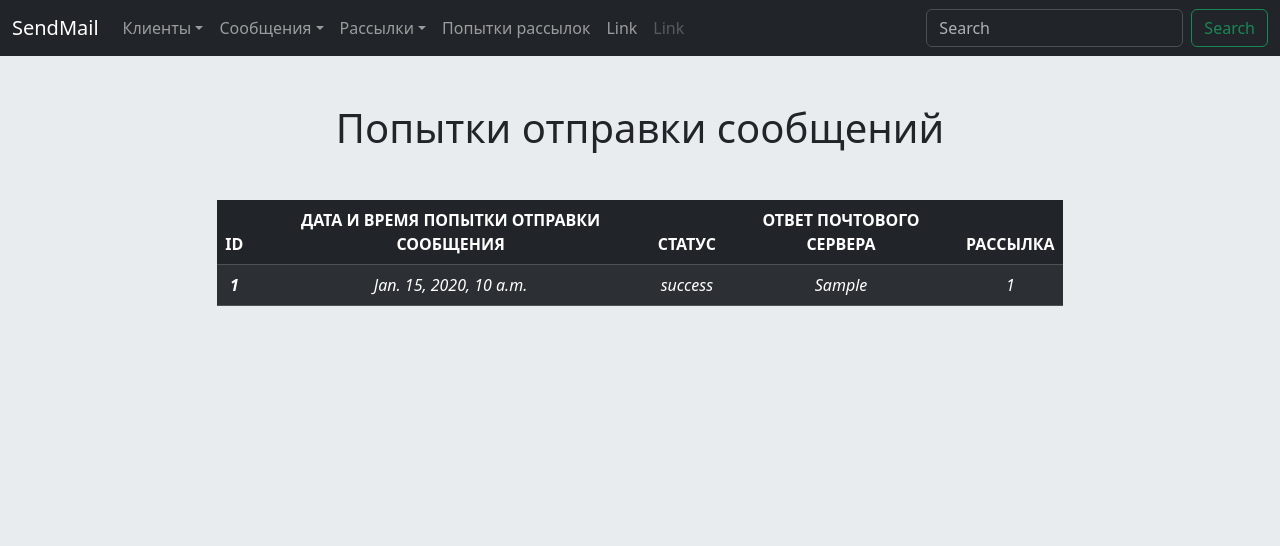
After one commit to ViktorPilot/my_course_4_send_msg, a Django app: template service/templates/service/attemp_list.html in a window 1280 px wide. The commit adds this page. Shown: the top 546 px of the page. Run offline with Django 5.2, Linux system fonts and the light colour scheme; the template is opened without the code that fills it: values that come from a table or form of the project are taken from there, others are empty; tables that the repository leaves empty hold one stand-in row (values such as "Sample post"); parts of the project's set-up code (start-up, migrations or seed data) failed here and were passed over; some libraries are stand-ins or nearby versions.

Commit message:
task_5_is_ready

```diff
--- a/service/models.py
+++ b/service/models.py
@@ -59,11 +59,11 @@ class Distribution(models.Model):
 
 class Attemp(models.Model):
     CHOICES_STATUS_2 = [('success', 'Успешно'), ('unsuccess', 'Не успешно')]
-    attemp_date = models.DateTimeField(verbose_name='Дата и время попытки', null=True, blank=True)
+    attempt_time = models.DateTimeField(verbose_name='Дата и время попытки', null=True, blank=True)
     status_2 = models.CharField(max_length=30, verbose_name='Статус', choices=CHOICES_STATUS_2, default='Успешно')
-    answer_server = models.TextField(verbose_name='Ответ почтового сервера', null=True, blank=True)
-    distribution_message_2 = models.ForeignKey('Distribution', on_delete=models.CASCADE,
-                                               related_name='distribution_message_2')
+    server_response = models.TextField(verbose_name='Ответ почтового сервера', null=True, blank=True)
+    mailing = models.ForeignKey('Distribution', on_delete=models.CASCADE,
+                                               related_name='mailing')
 
     def __str__(self):
         return self.status_2
--- /dev/null
+++ b/service/templates/service/attemp_list.html
@@ -0,0 +1,26 @@
+{% extends 'service/base.html' %}
+{% block title %}attemp_list{% endblock %}
+{% block content %}
+<h1 class="text-center mt-5">Попытки отправки сообщений</h1>
+<table class="table table-dark table-striped mt-5 text-center">
+    <thead>
+    <tr>
+        <th scope="col" class="text-uppercase">id</th>
+        <th scope="col" class="text-uppercase">Дата и время попытки отправки сообщения</th>
+        <th scope="col" class="text-uppercase">Статус</th>
+        <th scope="col" class="text-uppercase">Ответ почтового сервера</th>
+        <th scope="col" class="text-uppercase">Рассылка</th>
+    </tr>
+    </thead>
+    <tbody>
+    {% for object in object_list %}
+    <tr>
+        <th scope="row" class="fst-italic">{{ object.pk }}</th>
+        <td class="fst-italic">{{ object.attempt_time }}</td>
+        <td class="fst-italic">{{ object.status_2 }}</td>
+        <td class="fst-italic">{{ object.server_response }}</td>
+        <td class="fst-italic">{{ object.mailing.id }}</td>
+    </tr>
+    {% endfor %}
+</table>
+{% endblock %}
--- a/service/templates/service/base.html
+++ b/service/templates/service/base.html
@@ -55,8 +55,8 @@
                     </li>
 
                     <li class="nav-item">
-                        <a class="nav-link active" aria-current="page"
-                           href="{% url 'service:clients_list' %}">Удалить надо</a>
+                        <a class="nav-link" aria-current="page"
+                           href="{% url 'service:attemp_list' %}">Попытки рассылок</a>
                     </li>
                     <li class="nav-item">
                         <a class="nav-link" href="#">Link</a>
--- a/service/urls.py
+++ b/service/urls.py
@@ -3,7 +3,7 @@ from django.urls import path
 
 from service.views import ClientsListView, ClientsDetailView, ClientsUpdateView, ClientsCreateView, ClientsDeleteView, \
     MessageListView, MessageUpdateView, MessageCreateView, MessageDeleteView, MessageDetailView, DistributionListView, \
-    DistributionUpdateView, DistributionCreateView, DistributionDeleteView, DistributionDetailView
+    DistributionUpdateView, DistributionCreateView, DistributionDeleteView, DistributionDetailView, AttempListView
 
 app_name = ServiceConfig.name
 
@@ -23,4 +23,5 @@ urlpatterns = [
     path("distribution/<int:pk>/update/", DistributionUpdateView.as_view(), name="distribution_update"),
     path("distribution/create/", DistributionCreateView.as_view(), name="distribution_create"),
     path("distribution/<int:pk>/delete/", DistributionDeleteView.as_view(), name="distribution_delete"),
+    path("attemp/", AttempListView.as_view(), name="attemp_list"),
 ]
```
Also changed, not shown: service/management/commands/send_messages.py (added, +38 -0 lines), service/management/commands/__init__.py (added), service/migrations/0002_rename_attemp_date_attemp_attempt_time_and_more.py (added).
